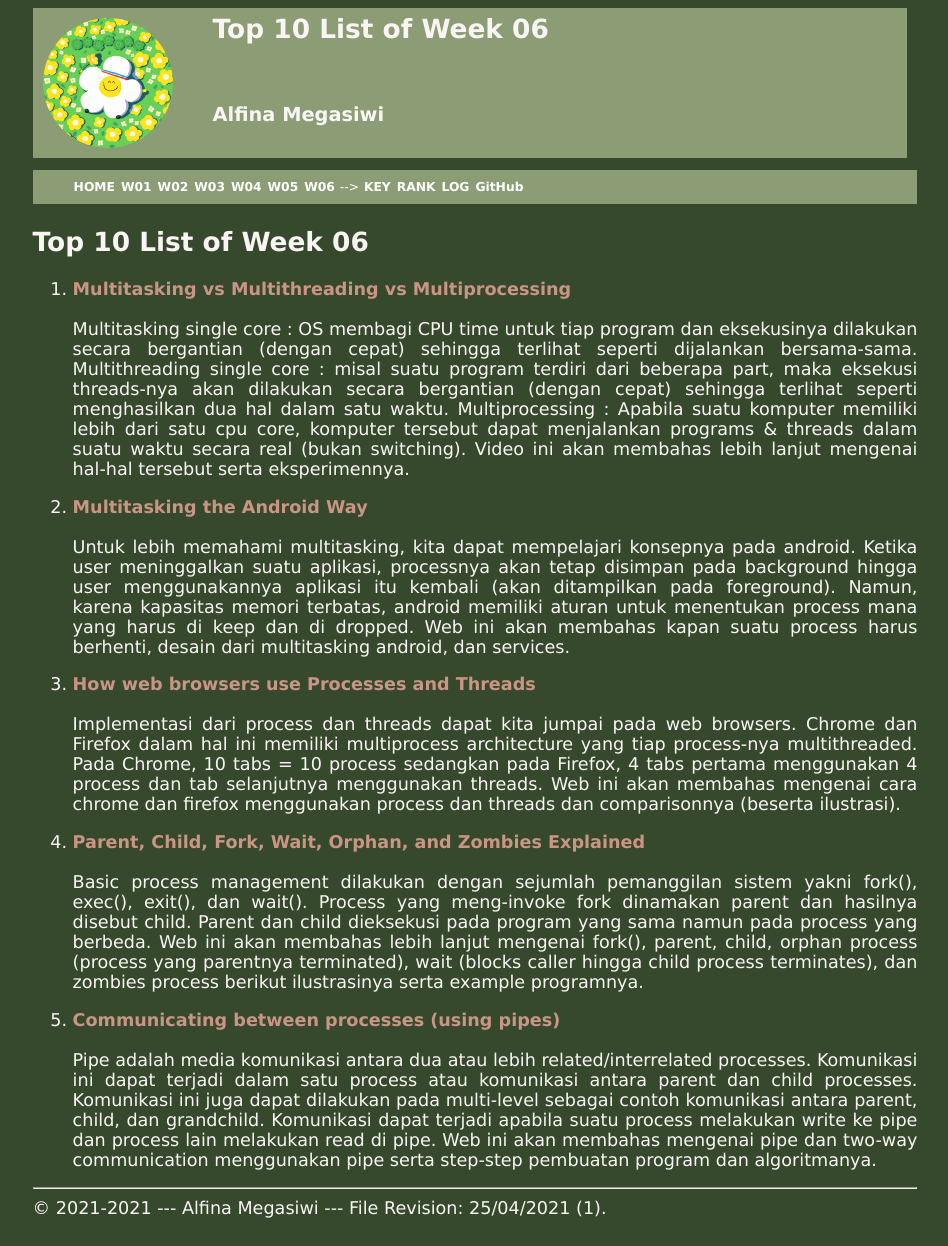
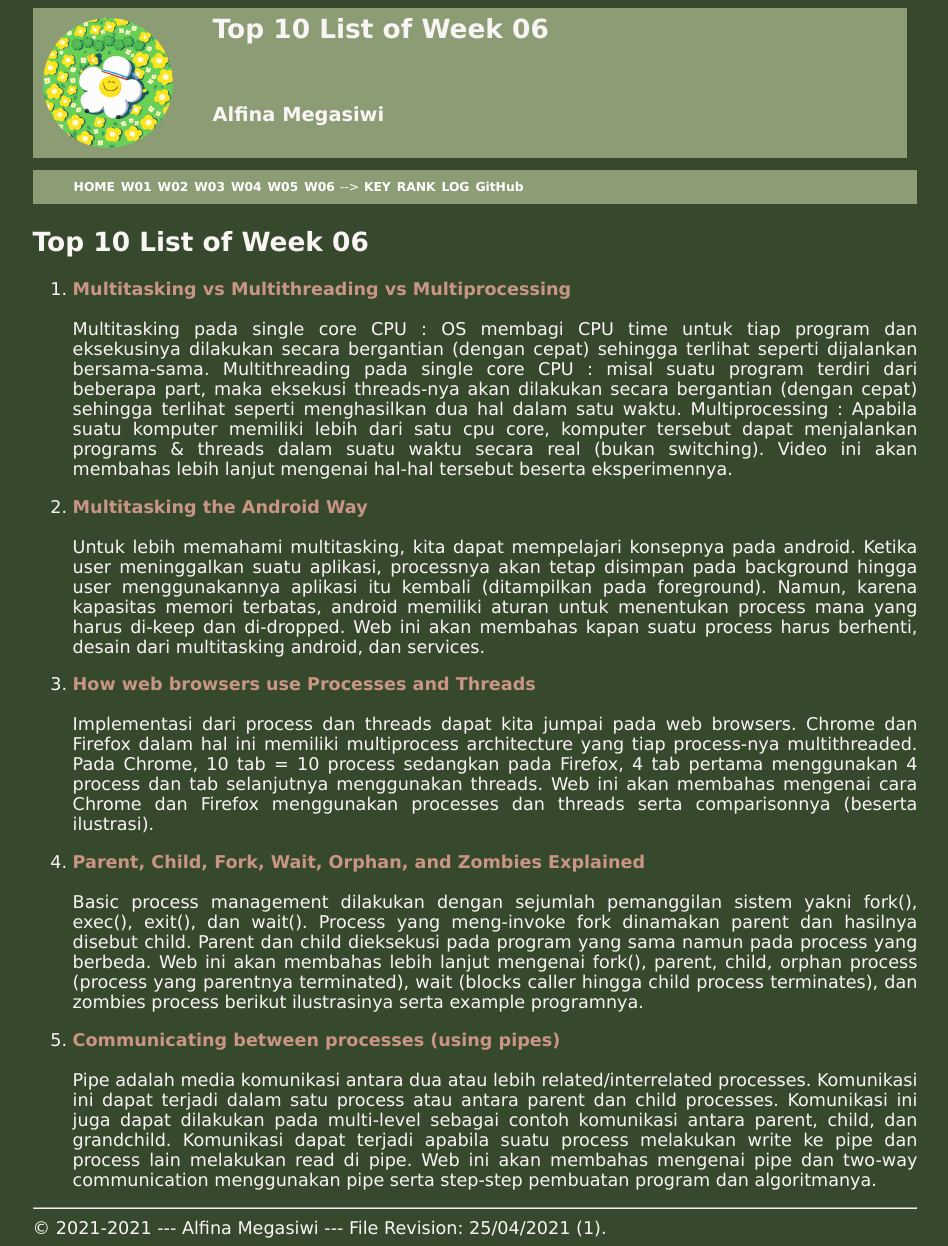
Before and after one commit to alfina-megasiwi/os211, a Jekyll site: the page built from w06.md, in a window 1280 px wide. Shown: the whole page, without its empty margins (165-1113 px from the left). Built offline with Jekyll 4.4.1, drawn with Linux system fonts in a browser that asks for light colours; our own code applies the rules of GitHub Pages for plain Markdown files.

Commit message:
fix error

```diff
--- a/w06.md
+++ b/w06.md
@@ -6,17 +6,17 @@ permalink: /W06/
 # Top 10 List of Week 06
 
 1. [Multitasking vs Multithreading vs Multiprocessing](https://www.youtube.com/watch?v=Tn0u-IIBmtc)<br><br>
-Multitasking single core : OS membagi CPU time untuk tiap program dan eksekusinya dilakukan secara bergantian (dengan cepat) sehingga terlihat seperti dijalankan bersama-sama. Multithreading single core : misal suatu program terdiri dari beberapa part, maka eksekusi threads-nya akan dilakukan secara bergantian (dengan cepat) sehingga terlihat seperti menghasilkan dua hal dalam satu waktu. Multiprocessing : Apabila suatu komputer memiliki lebih dari satu cpu core, komputer tersebut dapat menjalankan programs & threads dalam suatu waktu secara real (bukan switching). Video ini akan membahas lebih lanjut mengenai hal-hal tersebut serta eksperimennya.
+Multitasking pada single core CPU : OS membagi CPU time untuk tiap program dan eksekusinya dilakukan secara bergantian (dengan cepat) sehingga terlihat seperti dijalankan bersama-sama. Multithreading pada single core CPU : misal suatu program terdiri dari beberapa part, maka eksekusi threads-nya akan dilakukan secara bergantian (dengan cepat) sehingga terlihat seperti menghasilkan dua hal dalam satu waktu. Multiprocessing : Apabila suatu komputer memiliki lebih dari satu cpu core, komputer tersebut dapat menjalankan programs & threads dalam suatu waktu secara real (bukan switching). Video ini akan membahas lebih lanjut mengenai hal-hal tersebut beserta eksperimennya.
 
 2. [Multitasking the Android Way](https://android-developers.googleblog.com/2010/04/multitasking-android-way.html)<br><br>
-Untuk lebih memahami multitasking, kita dapat mempelajari konsepnya pada android. Ketika user meninggalkan suatu aplikasi, processnya akan tetap disimpan pada background hingga user menggunakannya aplikasi itu kembali (akan ditampilkan pada foreground). Namun, karena kapasitas memori terbatas, android memiliki aturan untuk menentukan process mana yang harus di keep dan di dropped. Web ini akan membahas kapan suatu process harus berhenti, desain dari multitasking android, dan services.
+Untuk lebih memahami multitasking, kita dapat mempelajari konsepnya pada android. Ketika user meninggalkan suatu aplikasi, processnya akan tetap disimpan pada background hingga user menggunakannya aplikasi itu kembali (ditampilkan pada foreground). Namun, karena kapasitas memori terbatas, android memiliki aturan untuk menentukan process mana yang harus di-keep dan di-dropped. Web ini akan membahas kapan suatu process harus berhenti, desain dari multitasking android, dan services.
 
 3. [How web browsers use Processes and Threads](https://levelup.gitconnected.com/how-web-browsers-use-processes-and-threads-9f8f8fa23371)<br><br>
-Implementasi dari process dan threads dapat kita jumpai pada web browsers. Chrome dan Firefox dalam hal ini memiliki multiprocess architecture yang tiap process-nya multithreaded. Pada Chrome, 10 tabs = 10 process sedangkan pada Firefox, 4 tabs pertama menggunakan 4 process dan tab selanjutnya menggunakan threads. Web ini akan membahas mengenai cara chrome dan firefox menggunakan process dan threads dan comparisonnya (beserta ilustrasi).
+Implementasi dari process dan threads dapat kita jumpai pada web browsers. Chrome dan Firefox dalam hal ini memiliki multiprocess architecture yang tiap process-nya multithreaded. Pada Chrome, 10 tab = 10 process sedangkan pada Firefox, 4 tab pertama menggunakan 4 process dan tab selanjutnya menggunakan threads. Web ini akan membahas mengenai cara Chrome dan Firefox menggunakan processes dan threads serta comparisonnya (beserta ilustrasi).
 
 4. [Parent, Child, Fork, Wait, Orphan, and Zombies Explained](http://www.it.uu.se/education/course/homepage/os/vt18/module-2/process-management/)<br><br>
 Basic process management dilakukan dengan sejumlah pemanggilan sistem yakni fork(), exec(), exit(), dan wait(). Process yang meng-invoke fork dinamakan parent dan hasilnya disebut child. Parent dan child dieksekusi pada program yang sama namun pada process yang berbeda. Web ini akan membahas lebih lanjut mengenai fork(), parent, child, orphan process (process yang parentnya terminated), wait (blocks caller hingga child process terminates), dan zombies process berikut ilustrasinya serta example programnya.
 
 
 5. [Communicating between processes (using pipes)](https://www.tutorialspoint.com/inter_process_communication/inter_process_communication_pipes.html)<br><br>
-Pipe adalah media komunikasi antara dua atau lebih related/interrelated processes. Komunikasi ini dapat terjadi dalam satu process atau komunikasi antara parent dan child processes. Komunikasi ini juga dapat dilakukan pada multi-level sebagai contoh komunikasi antara parent, child, dan grandchild. Komunikasi dapat terjadi apabila suatu process melakukan write ke pipe dan process lain melakukan read di pipe. Web ini akan membahas mengenai pipe dan two-way communication menggunakan pipe serta step-step pembuatan program dan algoritmanya.
+Pipe adalah media komunikasi antara dua atau lebih related/interrelated processes. Komunikasi ini dapat terjadi dalam satu process atau antara parent dan child processes. Komunikasi ini juga dapat dilakukan pada multi-level sebagai contoh komunikasi antara parent, child, dan grandchild. Komunikasi dapat terjadi apabila suatu process melakukan write ke pipe dan process lain melakukan read di pipe. Web ini akan membahas mengenai pipe dan two-way communication menggunakan pipe serta step-step pembuatan program dan algoritmanya.
```
Also changed, not shown: 6 other files.
